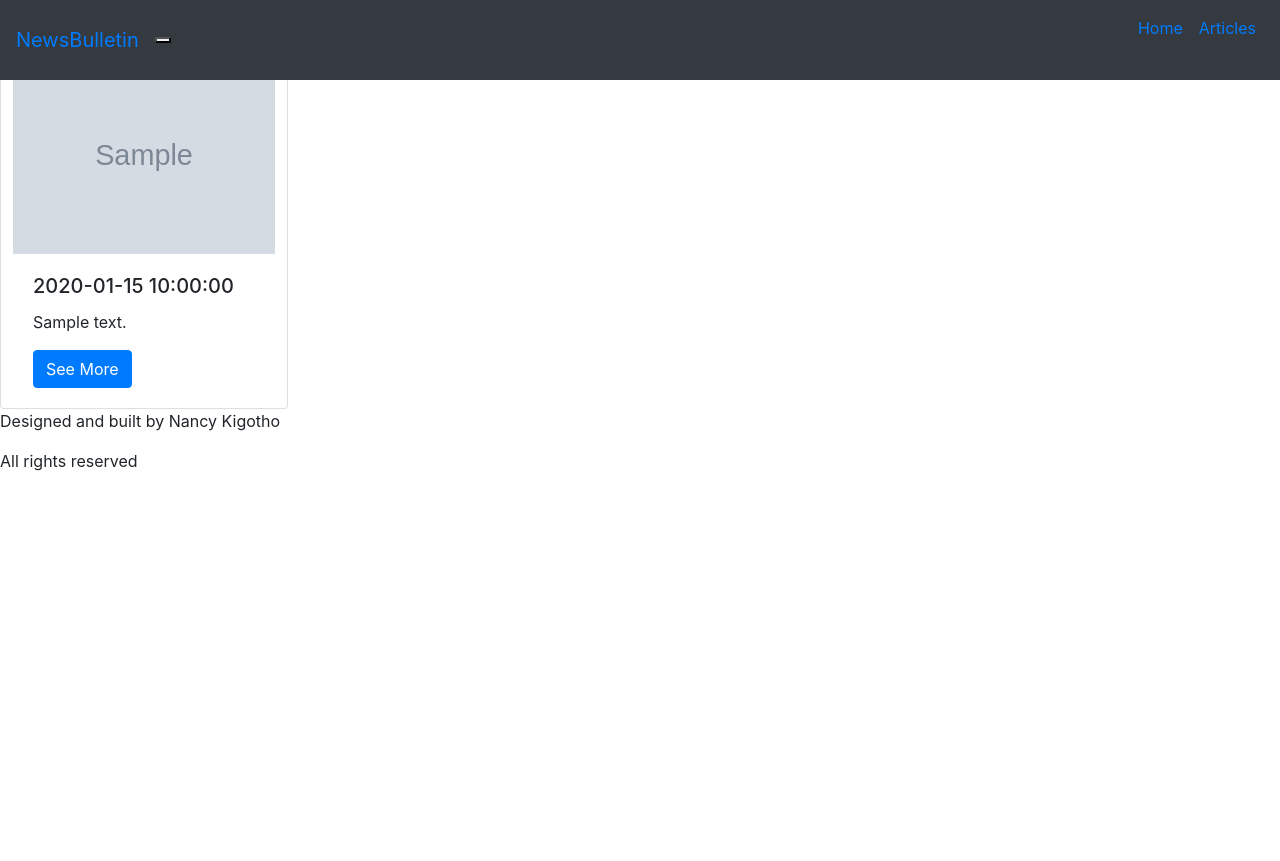
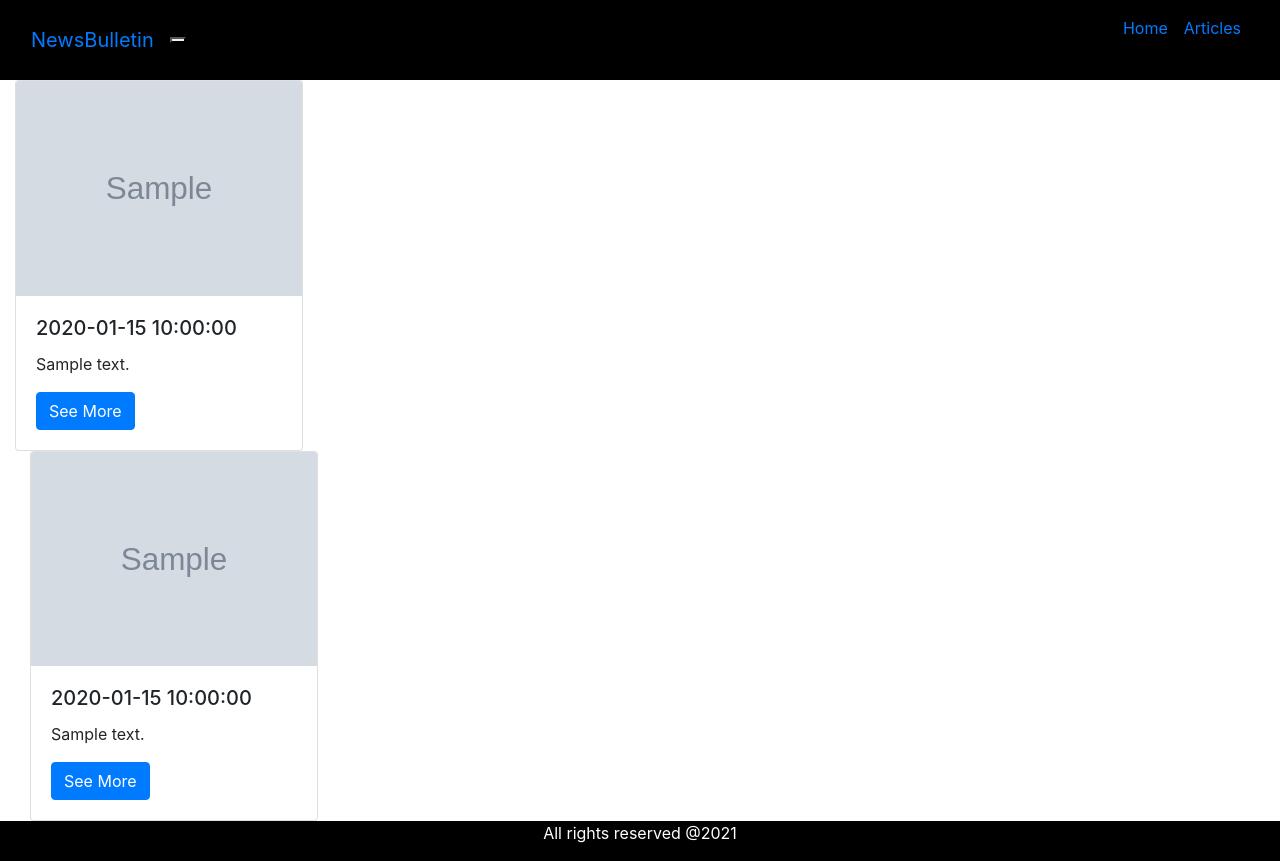
Before and after one commit to nancymukuiya14/News-Highlight, a Flask app: template app/templates/article.html in a window 1280 px wide. Before the commit the page ends 471 px from the top, so only its background shows below. Run offline with Flask 2, Linux system fonts and the light colour scheme; the template is opened without the code that fills it: most values are stand-ins (such as "Sample title", 1, 10 or a date in 2020); grey boxes marked "Sample" are stand-in pictures; some libraries are stand-ins or nearby versions.

Commit message:
style my cards

```diff
--- a/app/templates/article.html
+++ b/app/templates/article.html
@@ -3,15 +3,18 @@
 {% block content %}
 <!DOCTYPE html>
 <html lang="en" dir="ltr">
+
 <head>
-  <link href="https://stackpath.bootstrapcdn.com/bootstrap/4.3.1/css/bootstrap.min.css" rel="stylesheet" integrity="sha384-ggOyR0iXCbMQv3Xipma34MD+dH/1fQ784/j6cY/iJTQUOhcWr7x9JvoRxT2MZw1T" crossorigin="anonymous">
+  <link href="https://stackpath.bootstrapcdn.com/bootstrap/4.3.1/css/bootstrap.min.css" rel="stylesheet"
+    integrity="sha384-ggOyR0iXCbMQv3Xipma34MD+dH/1fQ784/j6cY/iJTQUOhcWr7x9JvoRxT2MZw1T" crossorigin="anonymous">
 </head>
+
 <body>
   <div class="container-fluid" id="content">
-      <div class="row">
     {{macro.Article(article)}}
-      </div>
+    {{macro.get_articles_category(article)}}
   </div>
 </body>
+
 </html>
 {% endblock %}
--- a/app/templates/base.html
+++ b/app/templates/base.html
@@ -1,14 +1,14 @@
-
-
 <!doctype html>
 <html lang="en">
+
 <head>
   <!-- Required meta tags -->
   <meta charset="utf-8">
   <meta name="viewport" content="width=device-width, initial-scale=1">
 
   <!-- Bootstrap CSS -->
-    <link href="https://cdn.jsdelivr.net/npm/bootstrap@5.1.1/dist/css/bootstrap.min.css" rel="stylesheet" integrity="sha384-F3w7mX95PdgyTmZZMECAngseQB83DfGTowi0iMjiWaeVhAn4FJkqJByhZMI3AhiU" crossorigin="anonymous">
+  <link href="https://cdn.jsdelivr.net/npm/bootstrap@5.1.1/dist/css/bootstrap.min.css" rel="stylesheet"
+    integrity="sha384-F3w7mX95PdgyTmZZMECAngseQB83DfGTowi0iMjiWaeVhAn4FJkqJByhZMI3AhiU" crossorigin="anonymous">
   {% if title %}
   <title>News today {{title}}</title>
   {% else %}
@@ -17,7 +17,6 @@
 </head>
 
 <body>
-    <h1>Hello, world!</h1>
 
   {% block navbar %}
   {% include "navbar.html" %}
@@ -28,13 +27,20 @@
   {% endblock %}
 
   <footer>
-    <p>Designed and built by Nancy Kigotho</p>
-    <p>All rights reserved</p>
+    <div class="container-fluid">
+      <div class="row">
+        <div class="col-md-12 text-white" style="text-align: center;background-color: black;">
+          <p>All rights reserved @2021</p>
+        </div>
+      </div>
+    </div>
   </footer>
   <!-- Optional JavaScript; choose one of the two! -->
 
   <!-- Option 1: Bootstrap Bundle with Popper -->
-    <script src="https://cdn.jsdelivr.net/npm/bootstrap@5.1.1/dist/js/bootstrap.bundle.min.js" integrity="sha384-/bQdsTh/da6pkI1MST/rWKFNjaCP5gBSY4sEBT38Q/9RBh9AH40zEOg7Hlq2THRZ" crossorigin="anonymous"></script>
+  <script src="https://cdn.jsdelivr.net/npm/bootstrap@5.1.1/dist/js/bootstrap.bundle.min.js"
+    integrity="sha384-/bQdsTh/da6pkI1MST/rWKFNjaCP5gBSY4sEBT38Q/9RBh9AH40zEOg7Hlq2THRZ"
+    crossorigin="anonymous"></script>
 
   <!-- Option 2: Separate Popper and Bootstrap JS -->
   <!--
@@ -42,4 +48,5 @@
     <script src="https://cdn.jsdelivr.net/npm/bootstrap@5.1.1/dist/js/bootstrap.min.js" integrity="sha384-skAcpIdS7UcVUC05LJ9Dxay8AXcDYfBJqt1CJ85S/CFujBsIzCIv+l9liuYLaMQ/" crossorigin="anonymous"></script>
     -->
 </body>
+
 </html>
--- a/app/templates/index.html
+++ b/app/templates/index.html
@@ -2,9 +2,9 @@
 {% extends 'base.html' %}
 {% block content %}
     <div class="container">
-        {{macro.get_articles}}
+        {{macro.get_articles_category(articles)}}
+    </div>
     <div class="container-fluid" id="content">
-            {{macro.get_news_source(results)}}
-        </div>
+        {{macro.get_news_source(results)}}
     </div>
 {% endblock %}
--- a/app/templates/macro.html
+++ b/app/templates/macro.html
@@ -1,3 +1,19 @@
+{% macro get_articles_category(article_result) %}
+{% for article in article_result %}
+<div class="col-md-4">
+  <div class="card" style="width: 18rem;">
+    <img src="{{article.urlToImage}}" class="card-img-top" alt="...">
+    <div class="card-body">
+      <h5 class="card-title">{{article.publisedAt}}</h5>
+      <p class="card-text">{{article.description}}</p>
+      <a target="_blank" href="{{article.url}}" class="btn btn-primary">See More</a>
+    </div>
+  </div>
+</div>
+{% endfor %}
+{% endmacro %}
+
+
 {% macro get_news_source(news_results) %}
 {% for result in news_results %}
 
--- a/app/templates/navbar.html
+++ b/app/templates/navbar.html
@@ -11,8 +11,8 @@
 <body>
     <div class="container-fluid">
         <div class="row">
-            <div class="col-md-12">
-                <div class="navbar navabr-dark bg-dark navbar-expand-lg fixed-top nav" role="navigation">
+            <div class="col-md-12" style="background-color: black;color: white;" >
+                <div class="navbar navabr-dark  navbar-expand-lg" role="navigation">
                     <div class="navbar-header">
                         <a class="navbar-brand" id="route" href="/"> NewsBulletin </a>
                     </div>
```
Also changed, not shown: app/main/views.py (+10 -2 lines), app/request.py (+30 -30 lines). Lines whose indentation alone changed are shown as unchanged.
